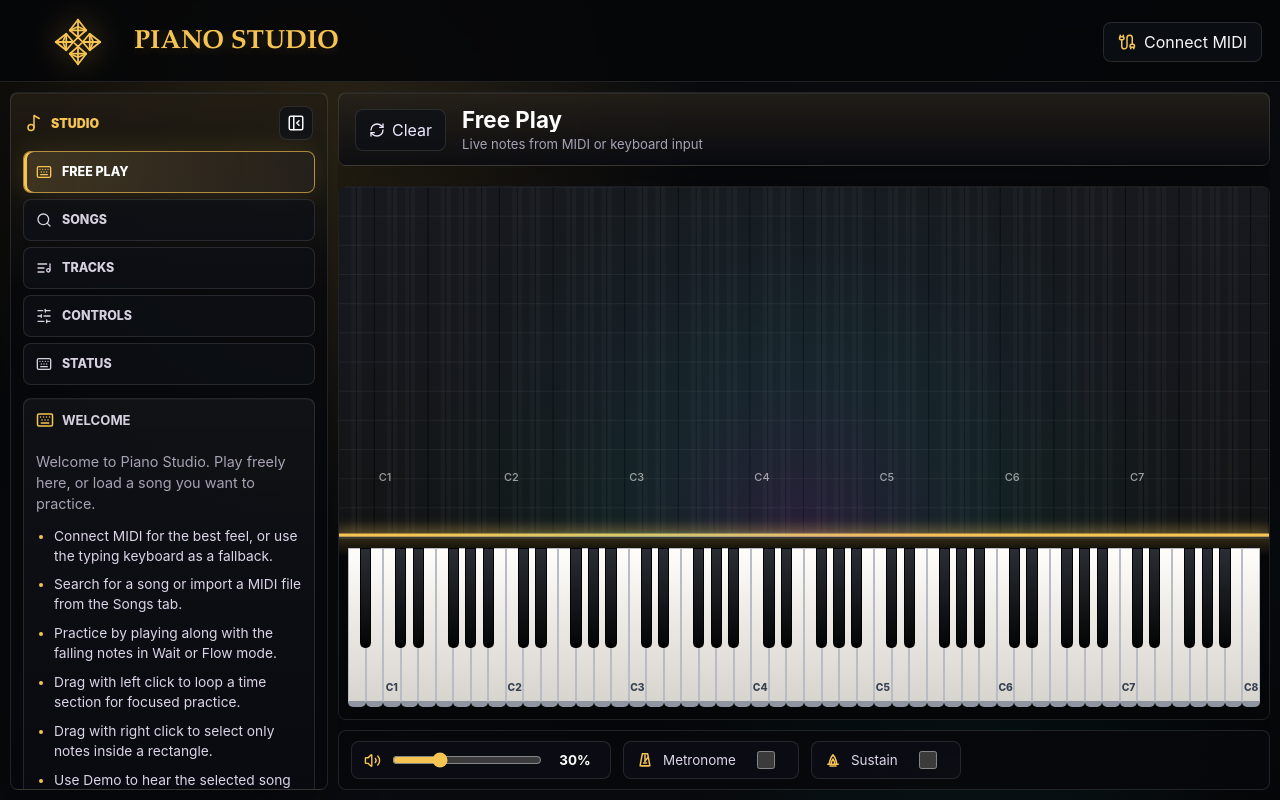
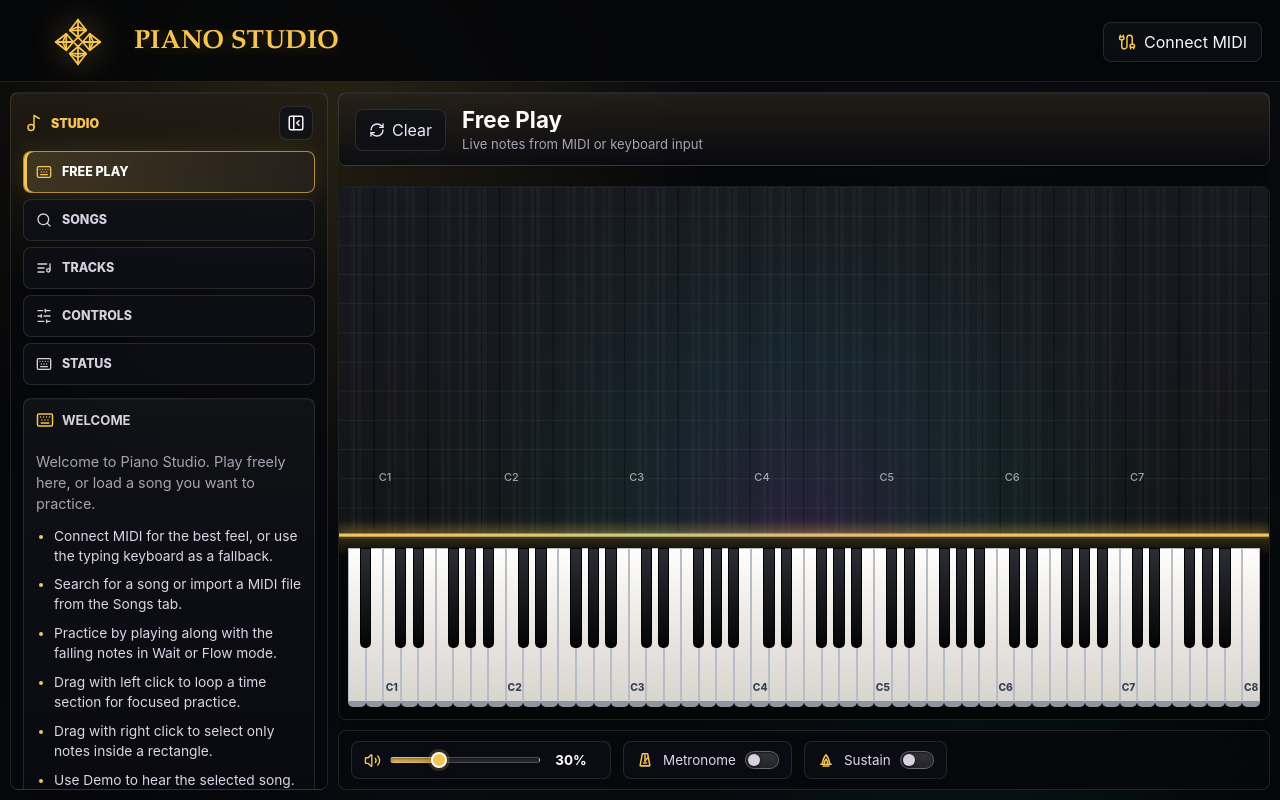
Before and after one commit to bogdan-5/pianostudio, a React (Vite) app: page / in a window 1280 px wide. Built offline with nearby package versions, Linux system fonts and the light colour scheme.

Commit message:
midi fix

```diff
--- a/src/App.tsx
+++ b/src/App.tsx
@@ -1038,6 +1038,39 @@ export function App() {
     });
   }, []);
 
+  const midiButtonLabel =
+    midi.permissionState === "ready"
+      ? "MIDI Ready"
+      : midi.permissionState === "no-devices"
+        ? "No MIDI Found"
+        : midi.permissionState === "denied"
+          ? "MIDI Blocked"
+          : midi.permissionState === "unsupported"
+            ? "MIDI Unavailable"
+            : midi.permissionState === "connecting"
+              ? "Connecting..."
+              : "Connect MIDI";
+  const midiStatusLabel =
+    midi.permissionState === "ready"
+      ? `${midi.devices.length} MIDI input${midi.devices.length === 1 ? "" : "s"}`
+      : midi.permissionState === "no-devices"
+        ? "No MIDI inputs"
+        : midi.permissionState === "denied"
+          ? "MIDI blocked"
+          : midi.permissionState === "connecting"
+            ? "Checking MIDI"
+            : "Keyboard fallback";
+  const midiButtonTitle =
+    midi.permissionState === "unsupported"
+      ? "This browser or page does not expose Web MIDI. Keyboard input still works."
+      : midi.permissionState === "denied"
+        ? "MIDI permission was blocked. Change the browser permission, then try again."
+        : midi.permissionState === "no-devices"
+          ? "No MIDI input was found. Connect a keyboard, then click again."
+          : "Connect a MIDI keyboard for live input.";
+  const midiConnectDisabled = midi.permissionState === "connecting" || midi.permissionState === "unsupported";
+  const timelineProgressMax = Math.max(timelineStartSec + 0.1, timelineEndSec);
+
   return (
     <div className="appShell" style={accentStyle}>
       <header className="topBar">
@@ -1050,10 +1083,10 @@ export function App() {
           </div>
         </div>
         <div className="topActions">
-          <button className="iconTextButton" onClick={midi.connect} disabled={midi.permissionState === "connecting"}>
+          <button className="iconTextButton" onClick={midi.connect} disabled={midiConnectDisabled} title={midiButtonTitle}>
             {midi.permissionState === "ready" ? <span className="midiStatusDot" aria-hidden="true" /> : null}
             <Cable size={18} />
-            {midi.permissionState === "ready" ? "MIDI Ready" : midi.permissionState === "unsupported" ? "No Web MIDI" : "Connect MIDI"}
+            {midiButtonLabel}
           </button>
           {midi.devices.length > 1 ? (
             <select
@@ -1139,7 +1172,7 @@ export function App() {
                     <li>Practice by playing along with the falling notes in Wait or Flow mode.</li>
                     <li>Drag with left click to loop a time section for focused practice.</li>
                     <li>Drag with right click to select only notes inside a rectangle.</li>
-                    <li>Use Demo to hear the selected song or loop played automatically.</li>
+                    <li>Use Demo to hear the selected song.</li>
                     <li>Adjust volume, metronome, sustain, speed, and transpose from the bottom bar.</li>
                     <li>Note glow can be disabled in case of lag.</li>
                   </ul>
@@ -1325,7 +1358,7 @@ export function App() {
                   <section className="panelBlock smallReadout">
                     <div>
                       <Keyboard size={18} />
-                      <span>{midi.permissionState === "ready" ? `${midi.devices.length || 1} MIDI input` : "Keyboard fallback"}</span>
+                      <span>{midiStatusLabel}</span>
                     </div>
                     <div>
                       <Volume2 size={18} />
@@ -1419,9 +1452,10 @@ export function App() {
                   <input
                     type="range"
                     min={timelineStartSec}
-                    max={Math.max(timelineStartSec + 0.1, timelineEndSec)}
+                    max={timelineProgressMax}
                     step={0.01}
                     value={timelineCursorSec}
+                    style={rangeFillStyle(timelineCursorSec, timelineStartSec, timelineProgressMax)}
                     onChange={(event) => seekTo(Number(event.target.value))}
                   />
                   <span>{formatDuration(timelineEndSec)}</span>
@@ -1495,7 +1529,15 @@ export function App() {
           <div className="bottomControlStrip">
             <label className="bottomSlider">
               <Volume2 size={17} />
-              <input type="range" min={0} max={1} step={0.01} value={volume} onChange={(event) => setVolume(Number(event.target.value))} />
+              <input
+                type="range"
+                min={0}
+                max={1}
+                step={0.01}
+                value={volume}
+                style={rangeFillStyle(volume, 0, 1)}
+                onChange={(event) => setVolume(Number(event.target.value))}
+              />
               <strong>{Math.round(volume * 100)}%</strong>
             </label>
             {!isFreePlay ? (
@@ -1562,6 +1604,7 @@ export function App() {
                     max={1}
                     step={0.01}
                     value={metronomeVolume}
+                    style={rangeFillStyle(metronomeVolume, 0.15, 1)}
                     onChange={(event) => setMetronomeVolume(Number(event.currentTarget.value))}
                     aria-label="Metronome volume"
                   />
@@ -1658,9 +1701,25 @@ function ControlSlider({
           {suffix}
         </strong>
       </span>
-      <input type="range" min={min} max={max} step={step} value={value} onChange={(event) => onChange(Number(event.target.value))} />
+      <input
+        type="range"
+        min={min}
+        max={max}
+        step={step}
+        value={value}
+        style={rangeFillStyle(value, min, max)}
+        onChange={(event) => onChange(Number(event.target.value))}
+      />
     </label>
   );
+}
+
+type RangeFillStyle = CSSProperties & { "--range-percent": string };
+
+function rangeFillStyle(value: number, min: number, max: number): RangeFillStyle {
+  const span = Math.max(0.0001, max - min);
+  const percent = Math.min(100, Math.max(0, ((value - min) / span) * 100));
+  return { "--range-percent": `${percent}%` };
 }
 
 function withAddedIds(current: Set<string>, ids: string[]): Set<string> {
--- a/src/styles.css
+++ b/src/styles.css
@@ -158,12 +158,23 @@ select:focus-visible {
   padding: 0 14px;
   display: inline-flex;
   align-items: center;
+  justify-content: center;
   gap: 8px;
   cursor: pointer;
+  white-space: nowrap;
 }
 
 .iconTextButton svg {
   color: var(--accent);
+}
+
+.iconTextButton:disabled {
+  cursor: default;
+  color: rgba(215, 209, 223, 0.62);
+}
+
+.iconTextButton:disabled svg {
+  color: rgba(var(--accent-rgb), 0.55);
 }
 
 .midiStatusDot {
@@ -571,15 +582,95 @@ select:focus-visible {
 
 .trackRow {
   display: grid;
-  grid-template-columns: 18px minmax(0, 1fr);
+  grid-template-columns: 34px minmax(0, 1fr);
   gap: 9px;
-  align-items: center;
+  align-items: start;
+}
+
+.trackRow span {
+  min-width: 0;
+  display: grid;
+  gap: 2px;
 }
 
 .trackRow input,
 .toggleRow input,
 .bottomToggle input {
   accent-color: var(--accent);
+}
+
+.trackRow input[type="checkbox"],
+.toggleRow input[type="checkbox"],
+.bottomToggle input[type="checkbox"] {
+  appearance: none;
+  -webkit-appearance: none;
+  width: 34px;
+  height: 18px;
+  flex: 0 0 auto;
+  margin: 0;
+  border: 1px solid rgba(255, 255, 255, 0.26);
+  border-radius: 999px;
+  background:
+    linear-gradient(180deg, rgba(255, 255, 255, 0.08), transparent),
+    rgba(255, 255, 255, 0.1);
+  box-shadow: inset 0 1px 2px rgba(0, 0, 0, 0.52);
+  cursor: pointer;
+  position: relative;
+  transition:
+    background 140ms ease,
+    border-color 140ms ease,
+    box-shadow 140ms ease;
+}
+
+.trackRow input[type="checkbox"]::before,
+.toggleRow input[type="checkbox"]::before,
+.bottomToggle input[type="checkbox"]::before {
+  content: "";
+  position: absolute;
+  top: 2px;
+  left: 2px;
+  width: 12px;
+  height: 12px;
+  border-radius: 50%;
+  background: #d7d1df;
+  box-shadow: 0 1px 4px rgba(0, 0, 0, 0.5);
+  transition:
+    transform 140ms ease,
+    background 140ms ease,
+    box-shadow 140ms ease;
+}
+
+.trackRow input[type="checkbox"]:checked,
+.toggleRow input[type="checkbox"]:checked,
+.bottomToggle input[type="checkbox"]:checked {
+  border-color: rgba(var(--accent-rgb), 0.95);
+  background:
+    linear-gradient(180deg, rgba(255, 255, 255, 0.34), rgba(255, 255, 255, 0.04)),
+    rgba(var(--accent-rgb), 0.78);
+  box-shadow:
+    inset 0 1px 2px rgba(0, 0, 0, 0.36),
+    0 0 18px rgba(var(--accent-rgb), 0.34);
+}
+
+.trackRow input[type="checkbox"]:checked::before,
+.toggleRow input[type="checkbox"]:checked::before,
+.bottomToggle input[type="checkbox"]:checked::before {
+  transform: translateX(16px);
+  background: #fff8e1;
+  box-shadow:
+    0 1px 4px rgba(0, 0, 0, 0.45),
+    0 0 10px rgba(var(--accent-rgb), 0.48);
+}
+
+.trackRow input[type="checkbox"]:focus-visible,
+.toggleRow input[type="checkbox"]:focus-visible,
+.bottomToggle input[type="checkbox"]:focus-visible {
+  outline: 2px solid rgba(var(--accent-rgb), 0.82);
+  outline-offset: 2px;
+}
+
+.trackRow input[type="checkbox"] {
+  margin-top: 3px;
 }
 
 .practicePanel {
@@ -898,8 +989,73 @@ select:focus-visible {
 }
 
 input[type="range"] {
+  --range-percent: 50%;
+  appearance: none;
+  -webkit-appearance: none;
   width: 100%;
-  accent-color: var(--accent);
+  height: 18px;
+  margin: 0;
+  border: 0;
+  background: transparent;
+  cursor: pointer;
+}
+
+input[type="range"]::-webkit-slider-runnable-track {
+  height: 6px;
+  border-radius: 999px;
+  border: 1px solid rgba(255, 255, 255, 0.16);
+  background: linear-gradient(
+    90deg,
+    rgba(var(--accent-rgb), 0.92) 0%,
+    rgba(var(--accent-rgb), 0.82) var(--range-percent),
+    rgba(255, 255, 255, 0.12) var(--range-percent),
+    rgba(255, 255, 255, 0.12) 100%
+  );
+  box-shadow: inset 0 1px 3px rgba(0, 0, 0, 0.48);
+}
+
+input[type="range"]::-webkit-slider-thumb {
+  appearance: none;
+  -webkit-appearance: none;
+  width: 16px;
+  height: 16px;
+  margin-top: -6px;
+  border: 2px solid rgba(255, 255, 255, 0.92);
+  border-radius: 50%;
+  background: var(--accent);
+  box-shadow:
+    0 0 0 3px rgba(var(--accent-rgb), 0.18),
+    0 2px 8px rgba(0, 0, 0, 0.5);
+}
+
+input[type="range"]::-moz-range-track {
+  height: 6px;
+  border-radius: 999px;
+  border: 1px solid rgba(255, 255, 255, 0.16);
+  background: rgba(255, 255, 255, 0.12);
+  box-shadow: inset 0 1px 3px rgba(0, 0, 0, 0.48);
+}
+
+input[type="range"]::-moz-range-progress {
+  height: 6px;
+  border-radius: 999px;
+  background: rgba(var(--accent-rgb), 0.88);
+}
+
+input[type="range"]::-moz-range-thumb {
+  width: 12px;
+  height: 12px;
+  border: 2px solid rgba(255, 255, 255, 0.92);
+  border-radius: 50%;
+  background: var(--accent);
+  box-shadow:
+    0 0 0 3px rgba(var(--accent-rgb), 0.18),
+    0 2px 8px rgba(0, 0, 0, 0.5);
+}
+
+input[type="range"]:focus-visible {
+  outline: 2px solid rgba(var(--accent-rgb), 0.82);
+  outline-offset: 4px;
 }
 
 .keyboardShell {
@@ -1058,11 +1214,6 @@ input[type="range"] {
   padding: 0 12px;
 }
 
-.bottomToggle input {
-  width: 34px;
-  height: 18px;
-}
-
 .metronomeControl {
   flex: 0 0 auto;
 }
@@ -1109,7 +1260,6 @@ input[type="range"] {
 .bottomToggle .metronomeVolumeInput {
   width: 86px;
   height: 18px;
-  accent-color: var(--accent);
 }
 
 .metronomeIcon,
```
Also changed, not shown: src/hooks/useWebMidi.ts (+9 -8 lines).
